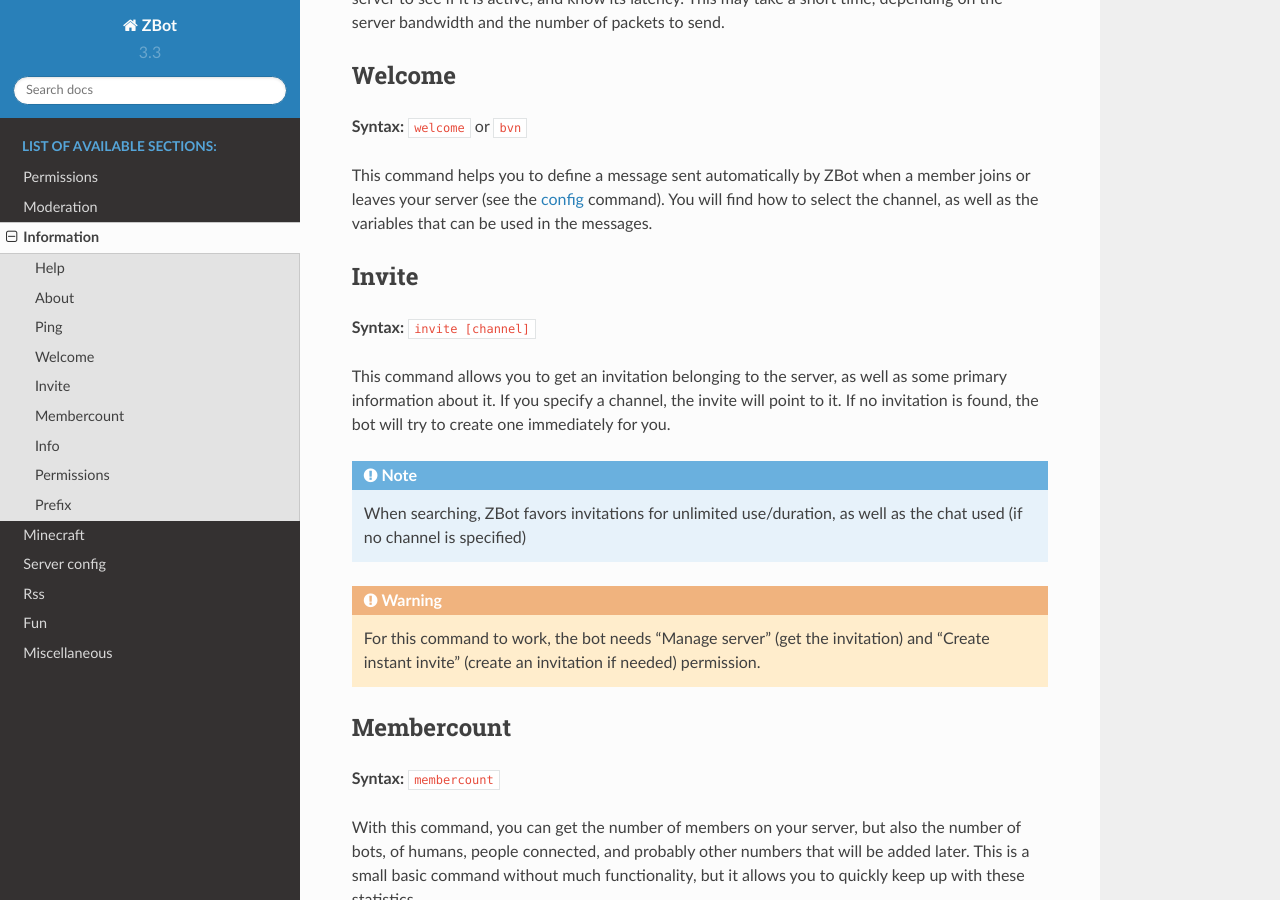
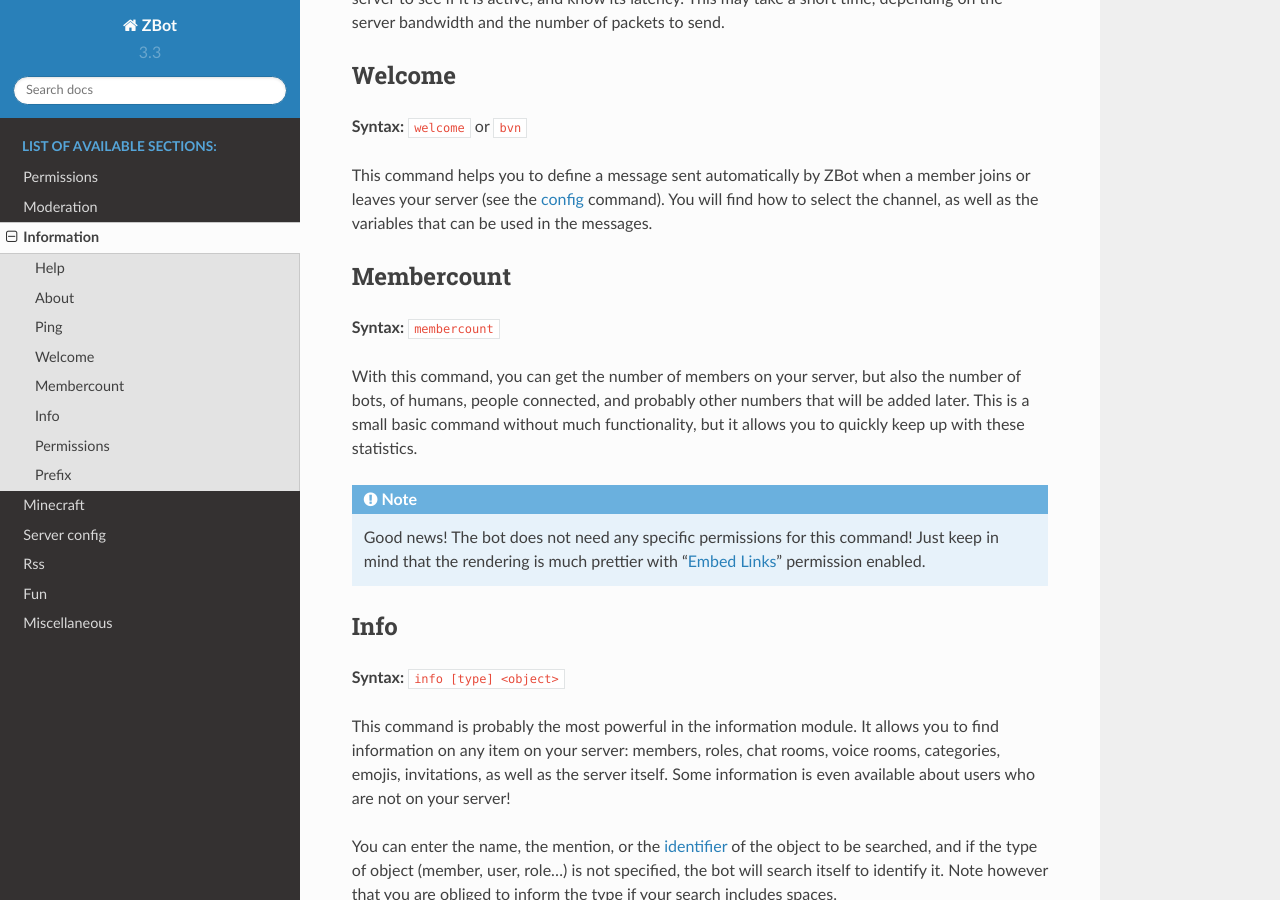
Before and after one commit to Axobot-org/Axobot, a Sphinx documentation site: the page built from docs/infos.rst, in a window 1280 px wide and 900 px high, scrolled down 1218 px. Built offline with Sphinx 7.4.7 and the Read the Docs theme 2.0.0, drawn with Linux system fonts in a browser that asks for light colours.

Commit message:
[remove] inexistant 'invite' cmd

```diff
--- a/docs/infos.rst
+++ b/docs/infos.rst
@@ -45,17 +45,6 @@
 
 This command helps you to define a message sent automatically by ZBot when a member joins or leaves your server (see the `config <config.html>`_ command). You will find how to select the channel, as well as the variables that can be used in the messages.
 
-------
-Invite
-------
-
-**Syntax:** :code:`invite [channel]`
-
-This command allows you to get an invitation belonging to the server, as well as some primary information about it. If you specify a channel, the invite will point to it. If no invitation is found, the bot will try to create one immediately for you.
-
-.. note:: When searching, ZBot favors invitations for unlimited use/duration, as well as the chat used (if no channel is specified)
-
-.. warning:: For this command to work, the bot needs "Manage server" (get the invitation) and "Create instant invite" (create an invitation if needed) permission.
 
 -----------
 Membercount
```
